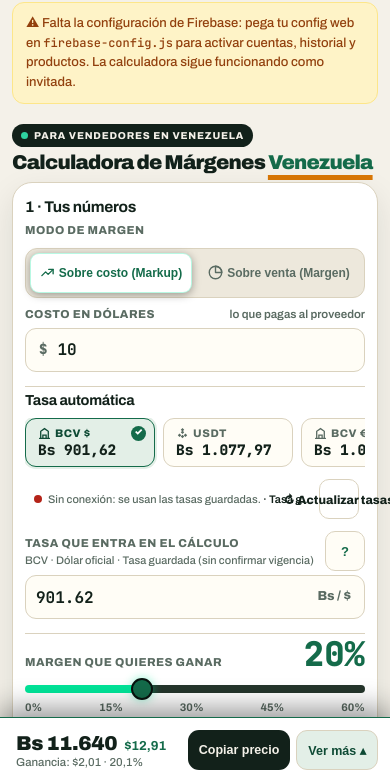
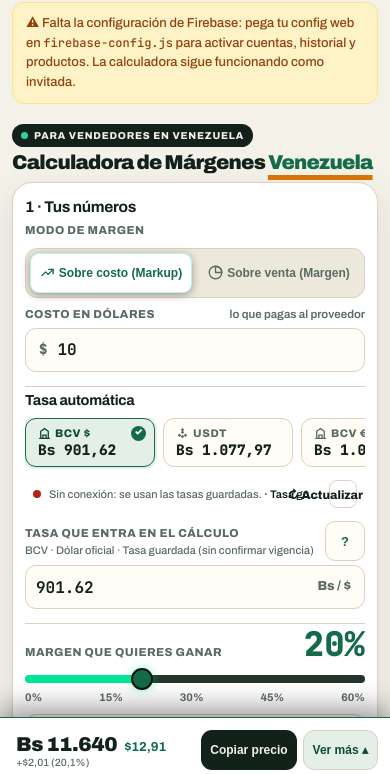
Before and after one commit to LyanKrach/calculadora-margenes-ve-web, a website: page index.html in a window 390 px wide. Shown: the part 62-836 px from the top of the page. Drawn offline with Linux system fonts and the light colour scheme; some packages are replaced by stand-ins of ours; no server answers.

Commit message:
fix(mobile): ajustar fila de tasas en vivo y ganancia compacta en barra inferior

```diff
--- a/app.js
+++ b/app.js
@@ -658,7 +658,7 @@
     setTxt('mobBarPrecioBs', 'Bs ' + fmtBs0.format(precioFinal));
     setTxt('mobBarPrecioUsd', '$' + fmtBs.format(precioUsd));
     var mobPctShown = marginMode === 'onCost' ? margenRealCost : margenRealSale;
-    setTxt('mobBarGanancia', 'Ganancia: $' + fmtBs.format(gananciaUsd) + ' · ' + fmtPct.format(mobPctShown) + '%');
+    setTxt('mobBarGanancia', '+$' + fmtBs.format(gananciaUsd) + ' (' + fmtPct.format(mobPctShown) + '%)');
 
     if (marginMode === 'onCost') {
       setTxt('gananciaUsd', '$' + fmtBs.format(gananciaUsd) + ' por venta · margen s/costo ' + fmtPct.format(margenRealCost) + '% (s/venta: ' + fmtPct.format(margenRealSale) + '%)');
--- a/styles.css
+++ b/styles.css
@@ -3536,13 +3536,15 @@ body.tools-panel-open {
 
   .rate-status {
     margin: 6px 0 4px;
-    padding: 4px 6px 4px 9px;
+    padding: 5px 8px;
     font-size: 11px;
     display: flex;
     align-items: center;
+    justify-content: space-between;
     flex-wrap: nowrap;
-    gap: 6px;
+    gap: 8px;
     width: 100%;
+    overflow: hidden;
   }
 
   .rate-status-text {
@@ -3563,11 +3565,13 @@ body.tools-panel-open {
   #btnRefreshRates {
     flex-shrink: 0;
     white-space: nowrap;
-    min-width: 40px;
-    width: 40px;
-    min-height: 40px;
+    min-width: 28px;
+    width: 28px;
+    min-height: 28px;
+    height: 28px;
     padding: 0;
-    border-radius: 10px;
+    border-radius: 8px;
+    border: 1px solid var(--line);
   }
 
   #btnRefreshRates .rate-refresh-txt {
@@ -3780,7 +3784,7 @@ body.tools-panel-open {
   }
 
   .mob-sticky-profit {
-    font-size: 11.5px;
+    font-size: 10.5px;
     color: var(--muted);
     margin-top: 2px;
     white-space: nowrap;
@@ -3799,8 +3803,8 @@ body.tools-panel-open {
   .mob-sticky-copy,
   .mob-sticky-more {
     min-height: 42px;
-    padding: 8px 11px !important;
-    font-size: 12.5px !important;
+    padding: 8px 9px !important;
+    font-size: 12px !important;
     border-radius: 11px !important;
     white-space: nowrap;
   }
--- a/sw.js
+++ b/sw.js
@@ -1,6 +1,6 @@
 /* MargenCalcu · Service worker mínimo para instalación PWA y uso sin conexión.
    Estrategia: red primero; si falla, caché. Nunca cachea peticiones que no sean GET del mismo origen. */
-const CACHE = 'margencalcu-v11';
+const CACHE = 'margencalcu-v12';
 const SHELL = [
   './',
   './styles.css',
```
